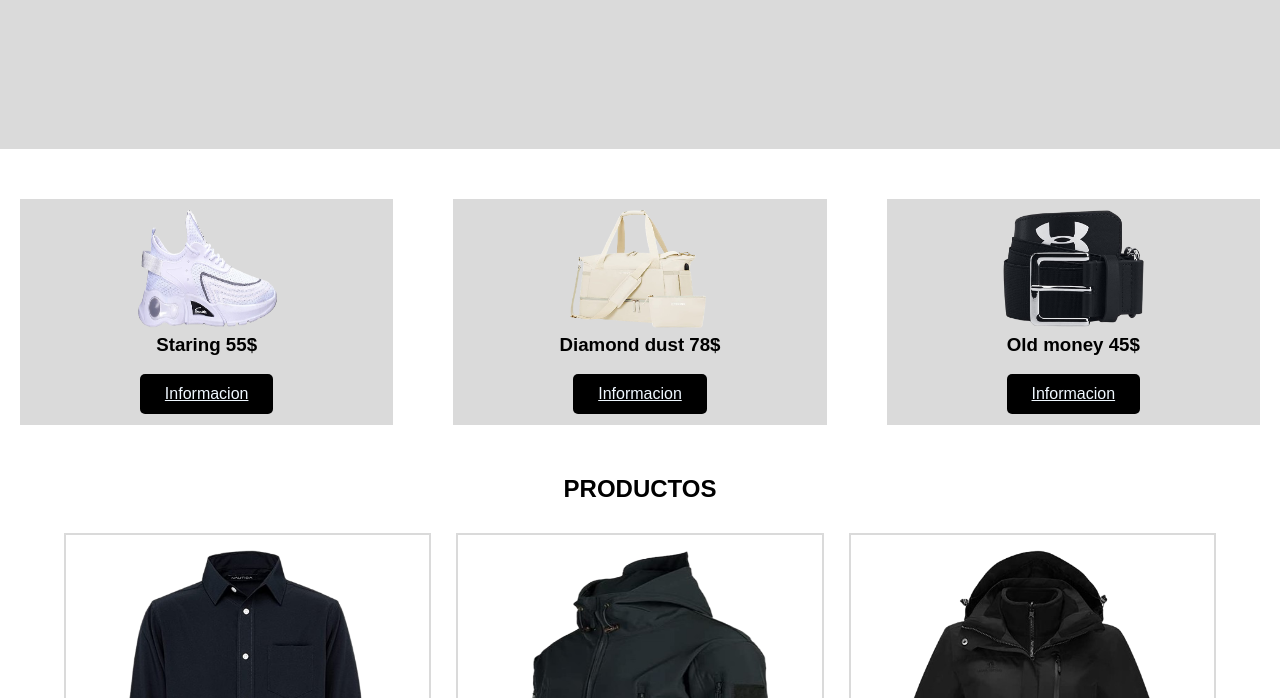
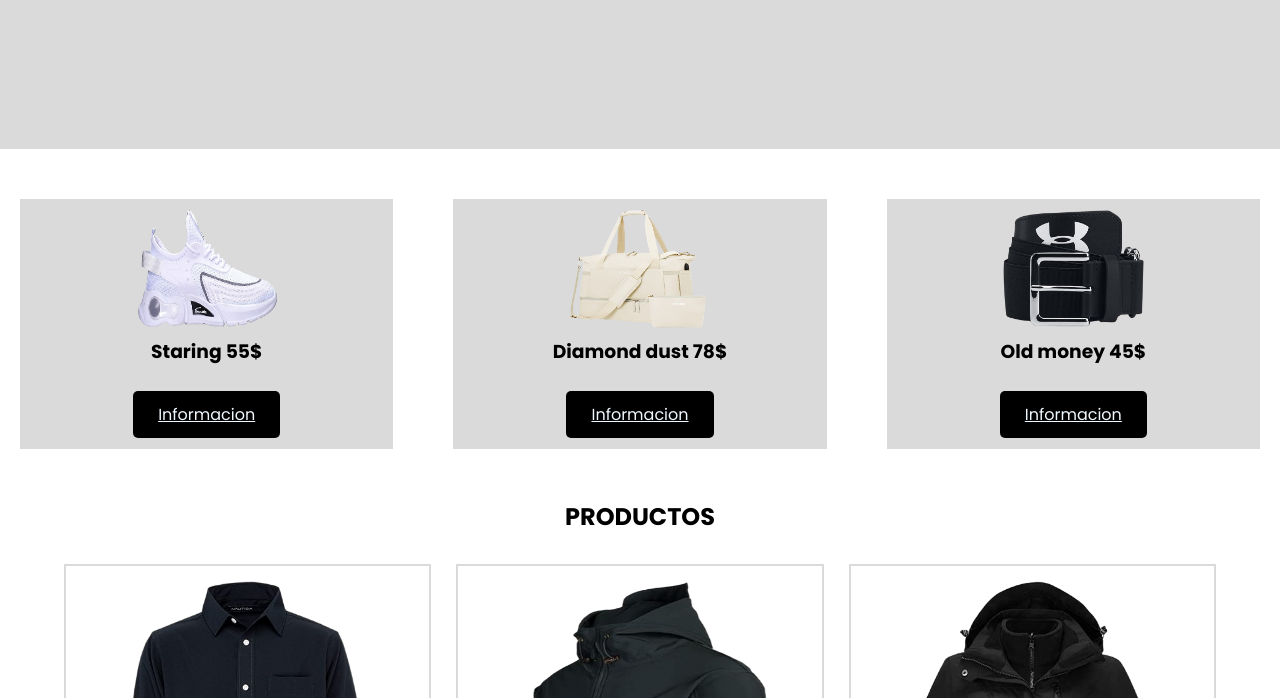
Before and after one commit to amaradaw/Proyecto_HTML_CSS, a plain HTML site: page index.html in a window 1280 px wide. Shown: the part 651-1349 px from the top of the page. Drawn offline with nearby package versions, Linux system fonts and the light colour scheme.

Commit message:
añadir font a la pagina

```diff
--- a/styles.css
+++ b/styles.css
@@ -1,8 +1,13 @@
+@import url('https://fonts.googleapis.com/css2?family=Oswald:wght@400;500;600;700&family=Poppins:wght@400;500;600;700;800&display=swap');
+
+
 * {
     margin : 0;
     padding : 0;
     box-sizing : border-box;
     list-style: none;
+    font-family: 'Oswald', sans-serif;
+    font-family: 'Poppins', sans-serif;
 }
 
 body {
```
